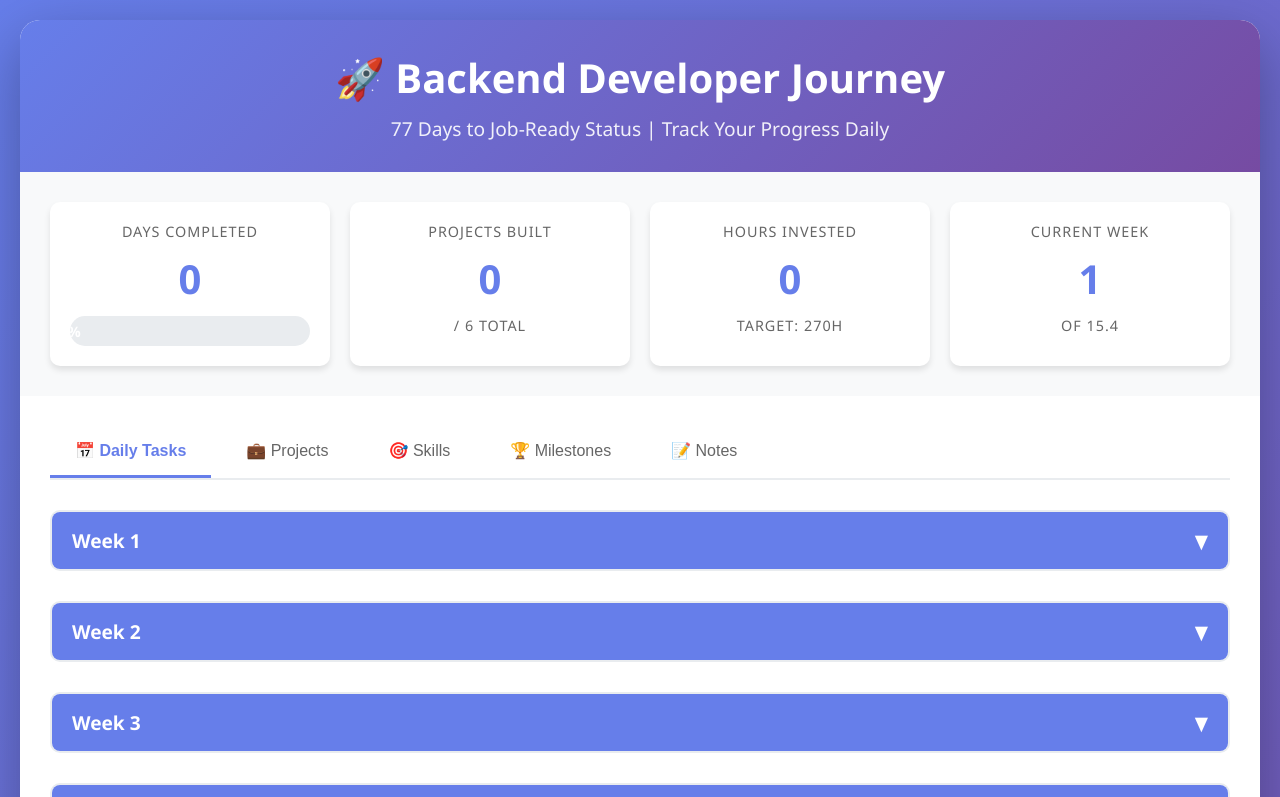
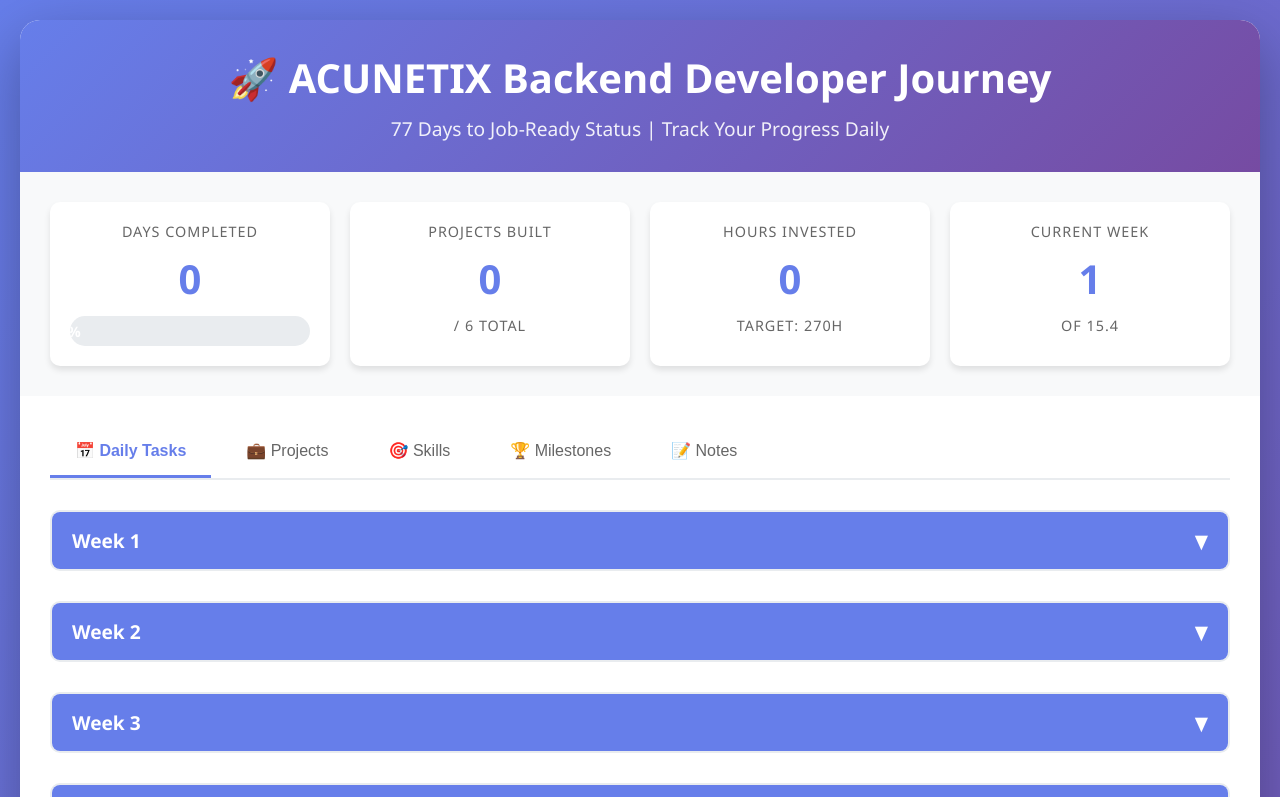
Before and after one commit to devacunetixtech/acunetixroadmap, a plain HTML site: page index.html in a window 1280 px wide. Shown: the top 797 px of the page. Drawn offline with Linux system fonts and the light colour scheme.

Commit message:
sec commit

```diff
--- a/index.html
+++ b/index.html
@@ -387,7 +387,7 @@
 <body>
     <div class="container">
         <div class="header">
-            <h1>🚀 Backend Developer Journey</h1>
+            <h1>🚀 ACUNETIX Backend Developer Journey</h1>
             <p>77 Days to Job-Ready Status | Track Your Progress Daily</p>
         </div>
 
```
